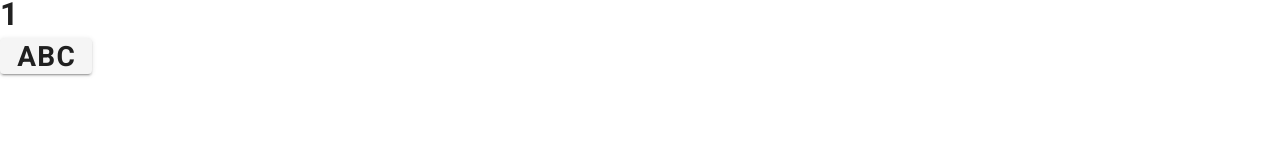
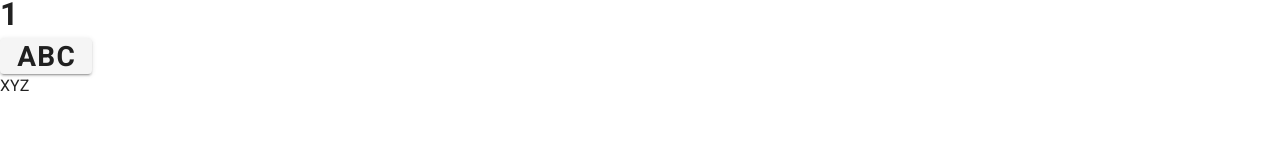
Before and after one commit to AnkitKr625/vuex-practice, a Vue app: page / in a window 1280 px wide. Shown: the part 122-286 px from the top of the page. Built offline with nearby package versions, Linux system fonts and the light colour scheme.

Commit message:
XYZ Added

```diff
--- a/src/App.vue
+++ b/src/App.vue
@@ -13,6 +13,7 @@
     <v-main>
       <ABC/>
       <Counter/>
+      <XYZ/>
     </v-main>
   </v-app>
 </template>
@@ -20,6 +21,8 @@
 <script>
 import Counter from './components/Counter';
 import ABC from './components/ABC';
+import XYZ from './components/XYZ';
+
 
 export default {
   name: 'App',
@@ -27,6 +30,7 @@ export default {
   components: {
     Counter,
     ABC,
+    XYZ
   },
 
   data: () => ({
--- /dev/null
+++ b/src/components/XYZ.vue
@@ -0,0 +1,5 @@
+<template>
+  <div>
+    XYZ
+  </div>
+</template>
```
